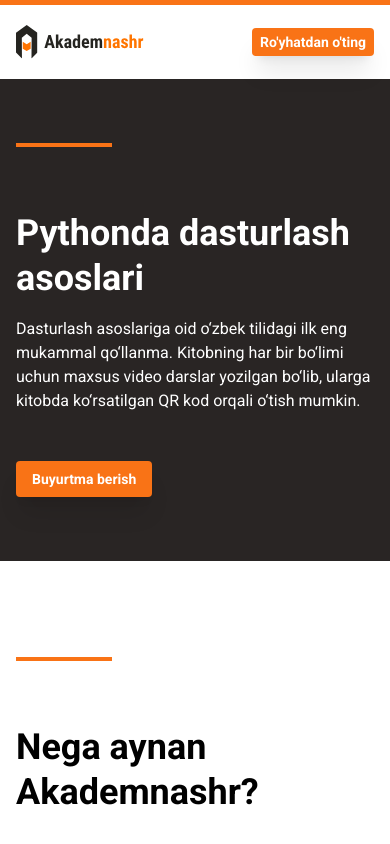
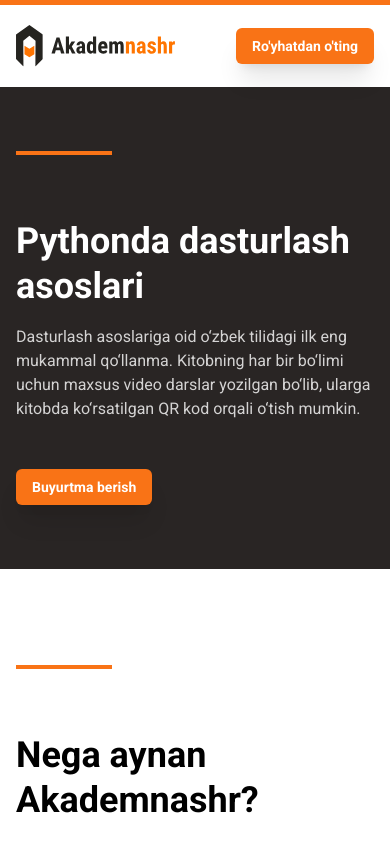
Before and after one commit to javohirveb/akademnashr-tailwindcss, a plain HTML site: page index.html in a window 390 px wide. Shown: the top 844 px of the page. Drawn offline with nearby package versions, Linux system fonts and the light colour scheme.

Commit message:
correct responsive in header

```diff
--- a/index.html
+++ b/index.html
@@ -17,7 +17,7 @@
 
         <div class="max-w-6xl w-full mx-auto box-border">
             <div class="flex justify-between items-center py-5 px-4">
-                <a class="sm:w-auto w-32 hover:opacity-80 focus:opacity-60" href="index.html"><img src="images/logo.svg" alt="logo img" width="227" height="60"></a>
+                <a class="sm:w-auto w-40 hover:opacity-80 focus:opacity-60" href="index.html"><img src="images/logo.svg" alt="logo img" width="227" height="60"></a>
                 <nav class="flex">
                     <ul class="hidden sm:flex">
                         <li class="hover:text-orange-500 transition duration-150 ease-in-out pt-2 pb-1 border-b-2 border-orange-500 uppercase font-medium mr-6"><a class="focus:text-orange-300 text-sm" href="#">Bosh sahifa</a></li>
@@ -25,7 +25,7 @@
                         <li class="hover:text-orange-500 transition duration-150 ease-in-out pt-2 pb-1 uppercase font-medium mr-6"><a class="focus:text-orange-300 text-sm" href="#">Aksiyalar</a></li>
                         <li class="hover:text-orange-500 transition duration-150 ease-in-out pt-2 pb-1 uppercase font-medium"><a class="focus:text-orange-300 text-sm" href="#">Kontaktlar</a></li>
                     </ul>
-                    <a class="hover:shadow-none focus:opacity-80 inline-block sm:ml-12 ml-2 bg-orange-500 text-white sm:py-2 sm:px-4 py-1 px-2 text-sm rounded font-bold shadow-xl" href="#">Ro'yhatdan o'ting</a>
+                    <a class="hover:shadow-none focus:opacity-80 inline-block sm:ml-12 ml-2 bg-orange-500 text-white py-2 px-4 text-sm rounded-md font-bold shadow-xl" href="#">Ro'yhatdan o'ting</a>
                 </nav>
             </div>
         </div>
@@ -40,8 +40,8 @@
                     <div class="sm:w-96 w-full my-16">
                         <hr class="mb-16 border-t-4 w-24 border-solid border-orange-500">
                         <h1 class="text-4xl leading-tight text-white font-bold">Pythonda dasturlash asoslari</h1>
-                        <p class="text-white text-base mt-4">Dasturlash asoslariga oid o‘zbek tilidagi ilk eng mukammal qo‘llanma. Kitobning har bir bo‘limi uchun maxsus video darslar yozilgan bo‘lib, ularga kitobda ko‘rsatilgan QR kod orqali o‘tish mumkin.</p>
-                        <a class="hover:shadow-none focus:opacity-80 inline-block mt-12 bg-orange-500 text-white py-2 px-4 text-sm rounded font-bold shadow-xl" href="#">Buyurtma berish</a>
+                        <p class="text-[#ffffffcc] text-base mt-4">Dasturlash asoslariga oid o‘zbek tilidagi ilk eng mukammal qo‘llanma. Kitobning har bir bo‘limi uchun maxsus video darslar yozilgan bo‘lib, ularga kitobda ko‘rsatilgan QR kod orqali o‘tish mumkin.</p>
+                        <a class="hover:shadow-none focus:opacity-80 inline-block mt-12 bg-orange-500 text-white py-2 px-4 text-sm rounded-md font-bold shadow-xl" href="#">Buyurtma berish</a>
                     </div>
                     <div>
                         <img class="rounded-lg relative sm:inline-block hidden top-12 box-border shadow-[24px_24px_0px_rgba(255,137,50,.9)]" src="images/python-book.jpg" alt="" width="510" height="510">
@@ -82,7 +82,7 @@
                     <h1 class="text-4xl leading-tight text-white font-bold">Bolalar kitoblari uchun ajoyib aksiya!</h1>
                     <p class="text-white text-base mt-8">Ertaklar, she’rlar, sarguzasht asarlar, fikrlashni o’stirish uchun turli mashq qo’llanmalari va komikslar.</p>
                     <p class="text-white text-base mt-4">Aksiyadagi eng katta to’plamda <span class="text-orange-500">50 ta kitob</span>ni <span class="text-orange-500">350 ming</span> so’mga (aslida 383 ming so’m) sotib olishingiz mumkin.</p>
-                    <a class="hover:shadow-none focus:opacity-80 inline-block mt-12 bg-orange-500 text-white py-2 px-4 text-sm rounded font-bold shadow-xl" href="#">Buyurtma berish</a>
+                    <a class="hover:shadow-none focus:opacity-80 inline-block mt-12 bg-orange-500 text-white py-2 px-4 text-sm rounded-md font-bold shadow-xl" href="#">Buyurtma berish</a>
                 </div>
                 <div>
                     <img class="rounded-xl sm:relative static sm:my-0 my-12  bottom-12" src="images/sale-img.jpg" alt="">
@@ -96,7 +96,7 @@
         <div class="max-w-6xl w-full mx-auto box-border px-4">
             <div class="flex justify-between items-center pb-8 border-solid border-black border-b-2">
                 <a class="focus:opacity-60" href="index.html">
-                    <img class="sm:w-auto w-48 hover:opacity-80 focus:opacity-60" src="images/logo.svg" alt="">
+                    <img class="sm:w-auto w-40 hover:opacity-80 focus:opacity-60" src="images/logo.svg" alt="">
                 </a>
                 <ul class="flex">
                     <li class="mr-8 scale-150">
```
